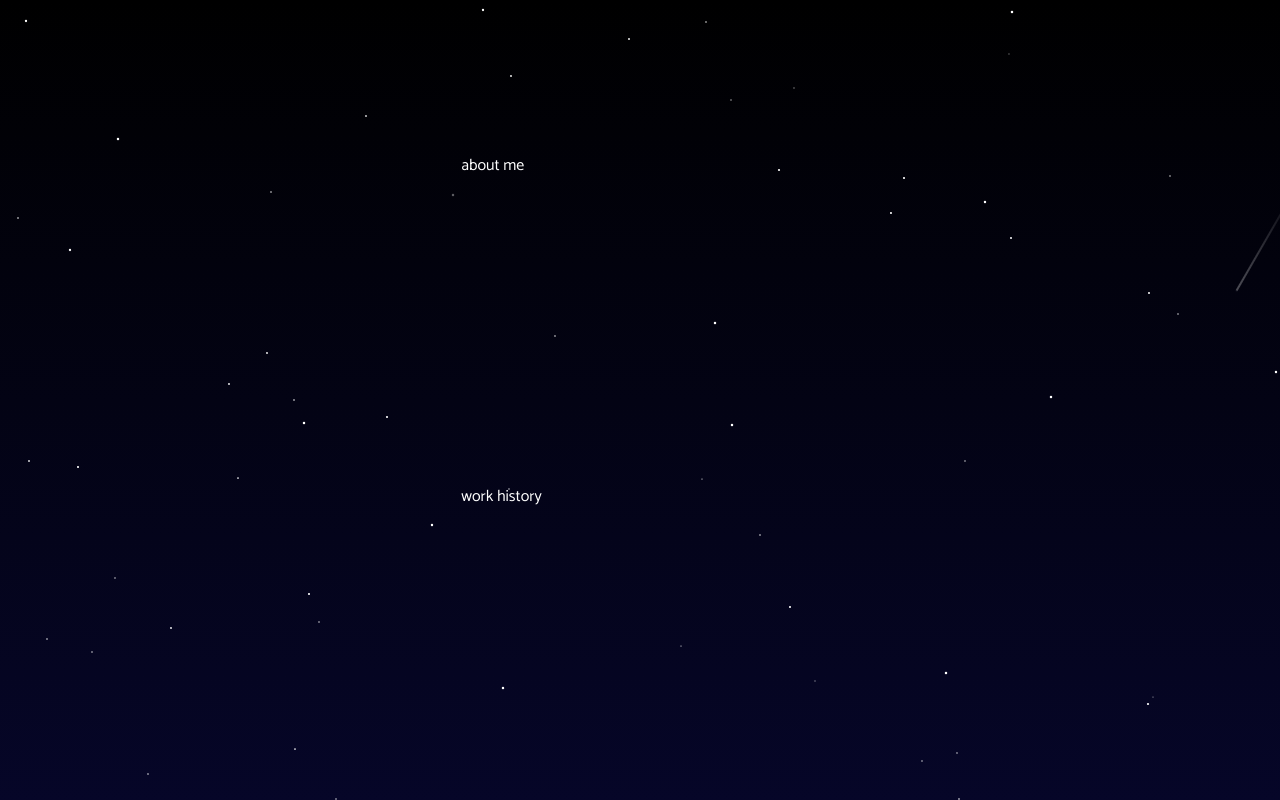
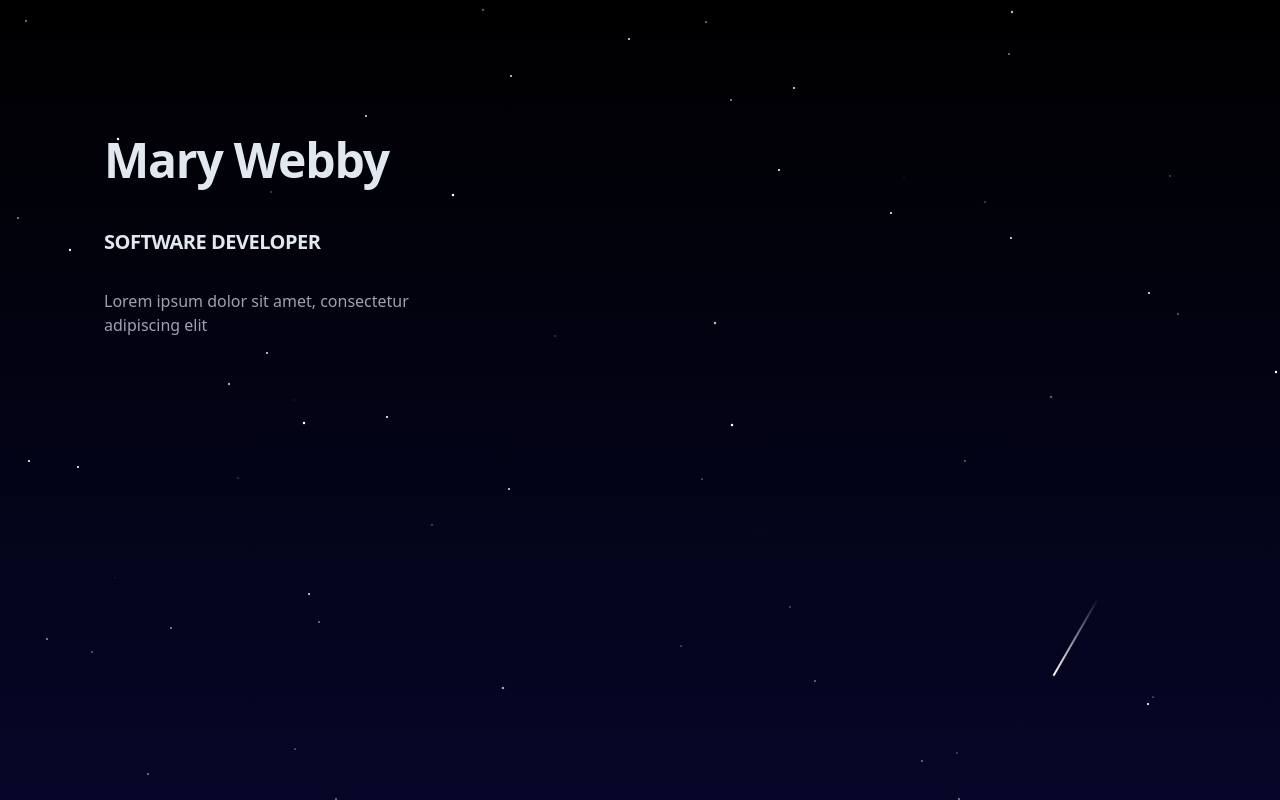
Before and after one commit to marywebby/portfolio-react, a React (Create React App) app in the folder portfolio-mcw/: page / in a window 1280 px wide. Shown: the top 800 px of the page. Built offline with nearby package versions, Linux system fonts and the light colour scheme.

Commit message:
add grid styling to home page

```diff
--- a/portfolio-mcw/src/App.js
+++ b/portfolio-mcw/src/App.js
@@ -6,17 +6,29 @@
 
 function App() {
   return (
-    <div>
+    <div className='background: radial-gradient(600px at 966px 268px, rgba(29, 78, 216, 0.15), transparent 80%)'>
       <StarrySky />
-      <div className="grid grid-rows-3 grid-flow-col gap-4">
-        <nav className="row-span-3">
-
-        </nav>
-        <div className="col-span-2 text-white font-catamaran p-36">
-          about me
-        </div>
-        <div className="row-span-2 col-span-2 text-white font-catamaran p-36">
-          work history
+      <div className="mx-auto min-h-screen max-w-screen-xl px-6 py-12 font-sans md:px-12 md:py-20 lg:px-24 lg:py-0">
+        <div className="lg:flex lg:justify-between lg:gap-4">
+          <header className="lg:sticky lg:top-0 lg:flex lg:max-h-screen lg:w-1/2 lg:flex-col lg:justify-between lg:py-24">
+            <h1 className='text-4xl font-bold tracking-tight text-slate-200 sm:text-5xl'>
+              Mary Webby
+            </h1>
+            <h2 className='mt-3 text-lg font-bold uppercase tracking-tight text-slate-200 sm:text-xl'>
+              Software Developer
+            </h2>
+            <p className='mt-4 max-w-xs leading-normal text-gray-400'>
+              Lorem ipsum dolor sit amet, consectetur adipiscing elit
+            </p>
+          </header>
+          <div className='pt-24 lg:w-1/2 lg:py-24'>
+            <div className="text-sm font-bold uppercase tracking-widest text-slate-200 lg:sr-only">
+              about me
+            </div>
+            <div className="text-sm font-bold uppercase tracking-widest text-slate-200 lg:sr-only">
+              work history
+            </div>
+          </div>
         </div>
       </div>
     </div>
```
